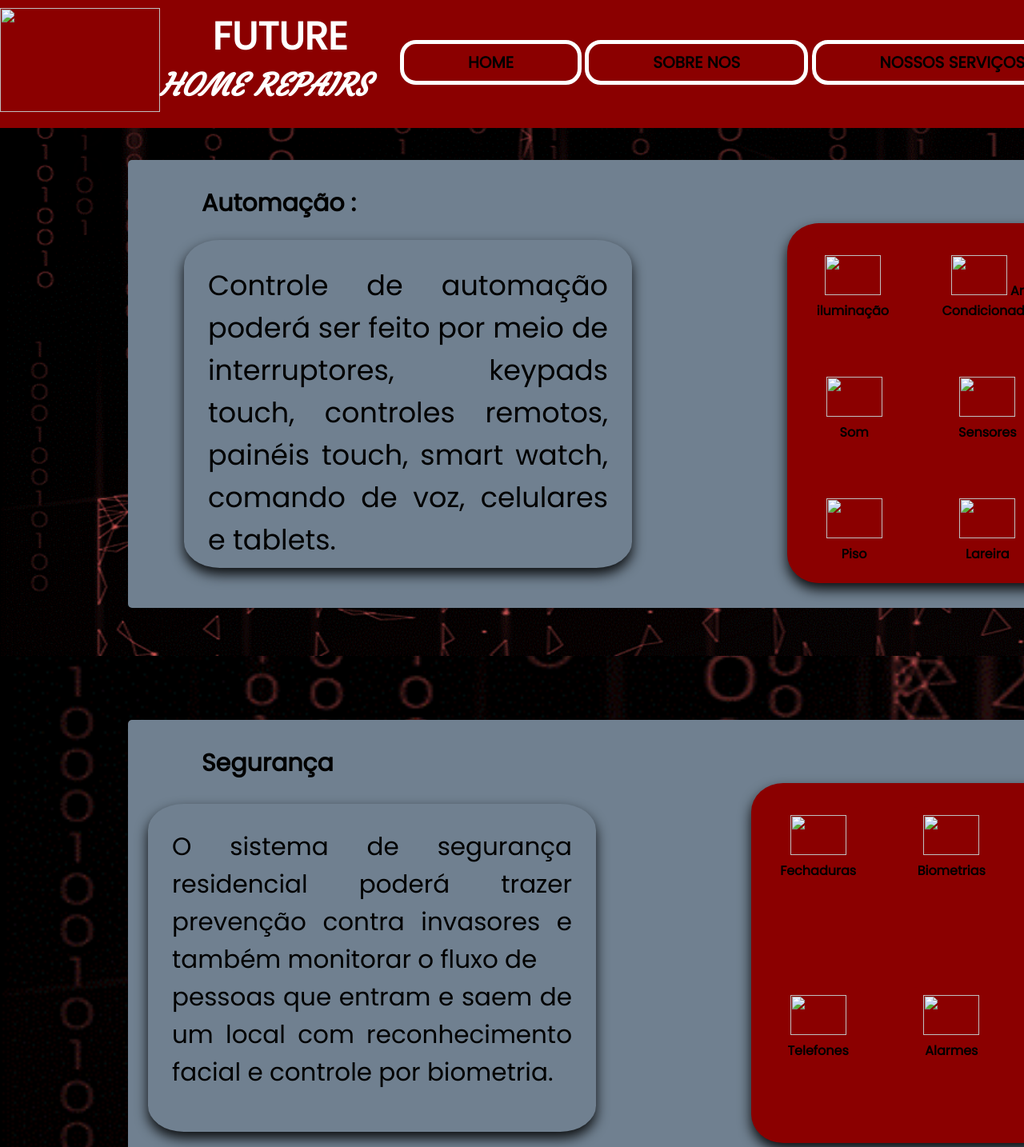
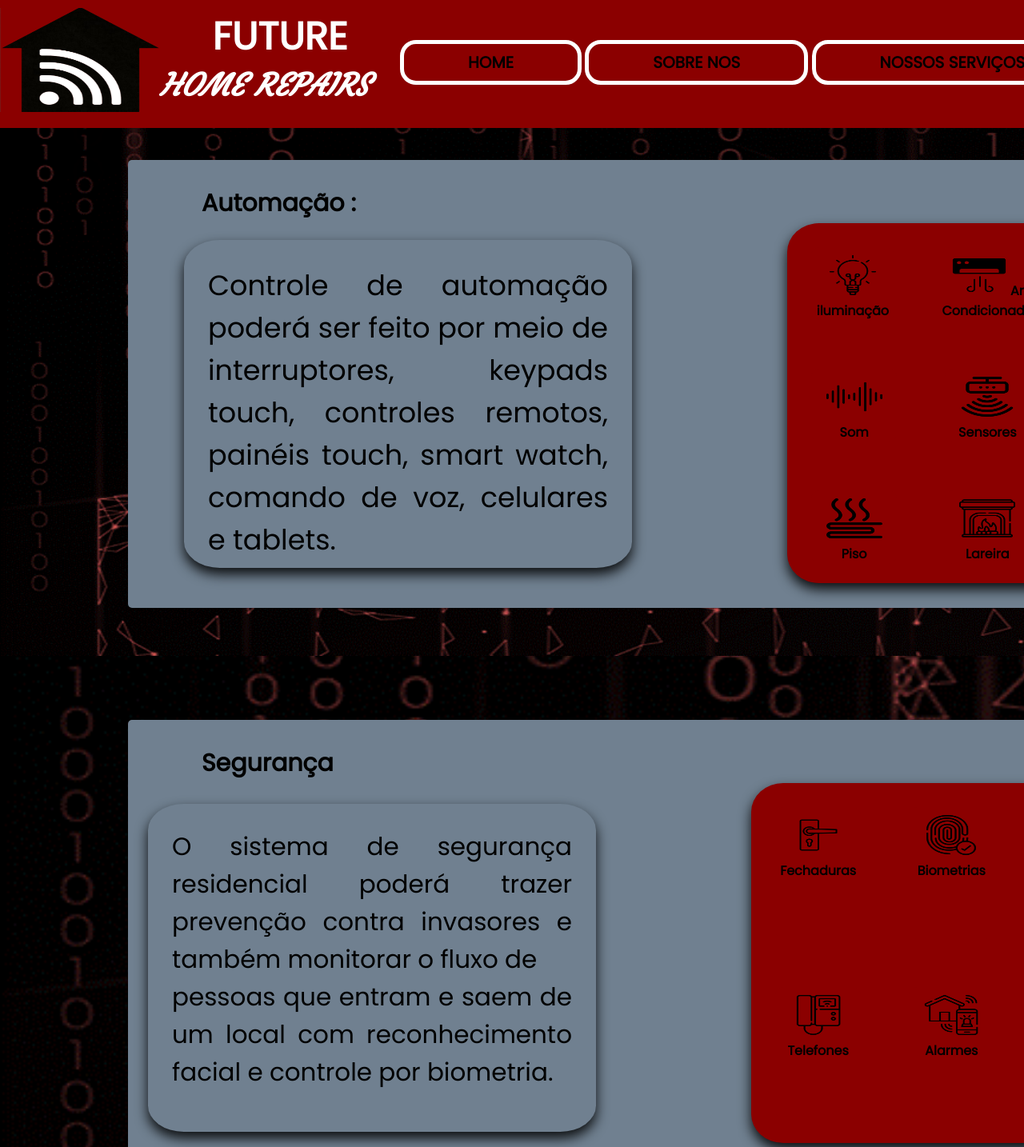
Before and after one commit to raphaaellima/ProjetoFutureHome, a plain HTML site: page servicos.html in a window 1280 px wide. Shown: the top 1434 px of the page at 80% size. Drawn offline with Linux system fonts and the light colour scheme; files that its build step writes are made by us from their sources; files whose address does not match are found by name.

Commit message:
Update servicos.html

```diff
--- a/servicos.html
+++ b/servicos.html
@@ -5,31 +5,31 @@
     <meta http-equiv="X-UA-Compatible" content="IE=edge">
     <meta name="viewport" content="width=device-width, initial-scale=1.0">
     <title>Future Home Repairs</title>
-    <link rel="stylesheet" href="/components/Css/servicos.css">
+    <link rel="stylesheet" href="servicos.css">
 </head>
 
 
 
 <body>
     <header id="topo" class="começo">
-        <img src="/components/images/casa_wi_fi_pequeno_certo-removebg-preview.png" alt="">
+        <img src="casa_wi_fi_pequeno_certo-removebg-preview.png" alt="">
         <h1 class="titulo">Future <br><i> Home Repairs</i></h1>
 
         <nav id="subopcoes" class="navegacao">
 
             <ul class="pills">
                 <li id="navegacao-lista" class="pills navegacao">
-                    <a href="/index.html">
+                    <a href="index.html">
                         Home
                     </a>
                 </li>
                 <li class="pills navegacao">
-                    <a href="/components/pages/qmsomos.html"">
+                    <a href="qmsomos.html"">
                     Sobre Nos
                     </a>
                 </li>
                 <li class="pills navegacao">
-                    <a href="/components/pages/servicos.html">
+                    <a href="servicos.html">
                         Nossos Serviços
                     </a>
                 </li>
@@ -51,53 +51,53 @@
 
         <ul class="iconsmain-1">
             <li class="icons-1">
-                <img src="/components/images/icons/iluminação.png">
+                <img src="iluminação.png">
                 <b>iluminação</b>
             </li>
 
             <li class="icons-1">
-                <img src="/components/images/icons/ArCond.png">
+                <img src="ArCond.png">
                 <b>Ar Condicionado</b>
             </li>
 
 
             <li class="icons-1">
-                <img src="/components/images/icons/cortinas.png">
+                <img src="cortinas.png">
                 <b>Cortinas</b>
             </li>
 
 
             <li class="icons-1">
-                <img src="/components/images/icons/Som.png">
+                <img src="Som.png">
                 <b>Som</b>
             </li>
 
 
             <li class="icons-1">
-                <img src="/components/images/icons/sensores.png">
+                <img src="sensores.png">
                 <b>Sensores</b>
             </li>
 
 
             <li class="icons-1">
-                <img src="/components/images/icons/aquecedor.png">
+                <img src="aquecedor.png">
                 <b>Aquecedor</b>
             </li>
 
 
             <li class="icons-1">
-                <img src="/components/images/icons/piso.png"><br>
+                <img src="piso.png"><br>
                 <b>Piso</b>
             </li>
 
 
             <li class="icons-1">
-                <img src="/components/images/icons/lareira.png">
+                <img src="lareira.png">
                 <b>Lareira</b>
             </li>
 
             <li class="icons-1">
-                <img src="/components/images/icons/eletro.png">
+                <img src="eletro.png">
                 <b>Eletrônicos</b>
             </li>
 
@@ -115,35 +115,35 @@
         <ul class="iconsmain-2">
 
             <li class="icons-2">
-                <img src="/components/images/icons/fechadura.png">
+                <img src="fechadura.png">
                 <b>Fechaduras</b>
             </li>
 
             <li class="icons-2">
-                <img src="/components/images/icons/biometria.png">
+                <img src="biometria.png">
                 <b>Biometrias</b>
             </li>
 
             <li class="icons-2">
-                <img src="/components/images/icons/camera.png">
+                <img src="camera.png">
                 <b>Cameras</b>
             </li>
 
 
             <li class="icons-2">
-                <img src="/components/images/icons/porteiro.png">
+                <img src="porteiro.png">
                 <b>Telefones</b>
             </li>
 
 
             <li class="icons-2">
-                <img src="/components/images/icons/alarme.png">
+                <img src="alarme.png">
                 <b>Alarmes</b>
             </li>
 
 
             <li class="icons-2">
-                <img src="/components/images/icons/portão.png">
+                <img src="portão.png">
                 <b>Portão</b>
             </li>
 
```
